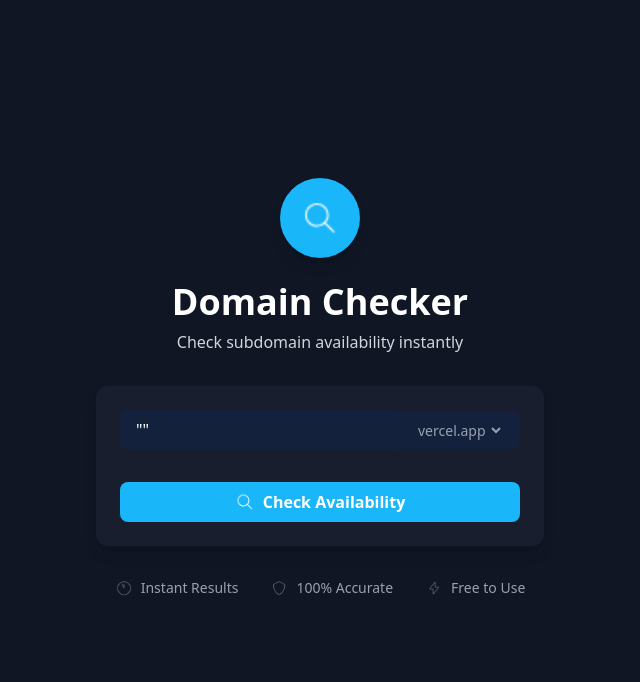
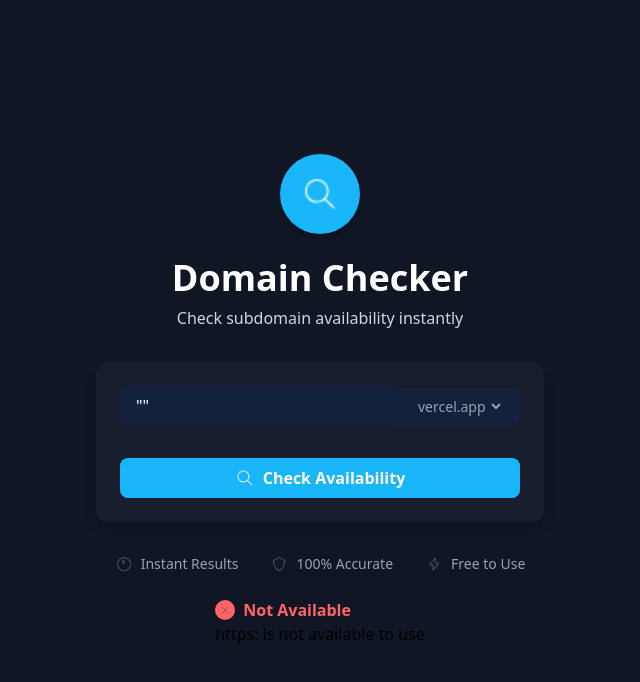
Before and after one commit to Thato-t/NameMind, a Next.js app: page /landing-result in a window 1280 px wide. Shown: the top 682 px of the page, without its empty margins (320-960 px from the left). Built offline with nearby package versions, Linux system fonts and the light colour scheme.

Commit message:
feat: added popup result modal

```diff
--- /dev/null
+++ b/app/components/modal/PopupResult.tsx
@@ -0,0 +1,23 @@
+'use client'
+
+import { useState } from 'react';
+import Available from '../reusable/available';
+
+interface AvailableProps{
+    available: boolean
+}
+
+function PopupResult({ available }: AvailableProps) {
+    const [ result, setResult ] = useState<string>('');
+
+    return(
+        <>
+            <div>
+                <Available />
+                <p>{`https:${result} ${available ? 'is available to use' : 'is not available to use'}`}</p>
+            </div>
+        </>
+    )
+}
+
+export default PopupResult
--- a/app/landing-result/page.tsx
+++ b/app/landing-result/page.tsx
@@ -3,6 +3,7 @@ import React, { useState } from 'react';
 import Image from 'next/image';
 import Available from  '../components/reusable/available';
 import useDomainCheck from '../../hooks/domainCheck';
+import PopupResult from '../components/modal/PopupResult'
 
 
 function LandingResult() {
@@ -88,6 +89,7 @@ function LandingResult() {
                 Free to Use
             </div>
         </div>
+        <PopupResult available={available} />
     </main>
   )
 }
```
